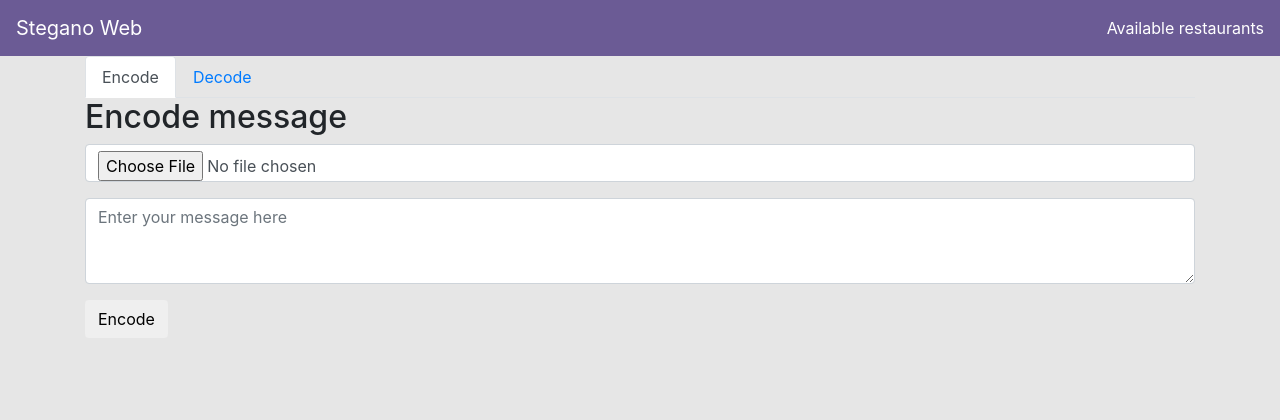
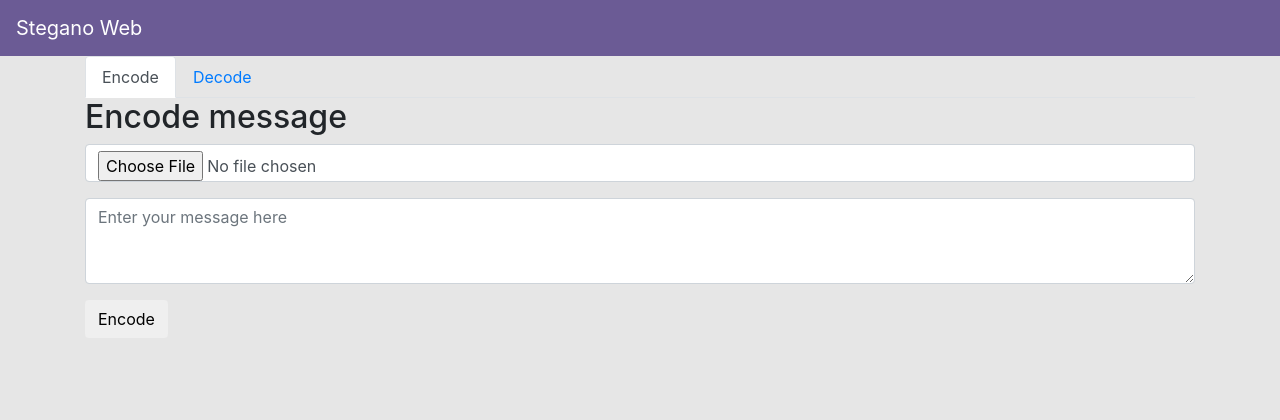
Before and after one commit to cedricbonhomme/stegano-web, a Flask app: page / in a window 1280 px wide. Shown: the top 420 px of the page. Run offline with Flask 2, Linux system fonts and the light colour scheme; some libraries are stand-ins or nearby versions.

Commit message:
removed a menu item

```diff
--- a/web/templates/layout.html
+++ b/web/templates/layout.html
@@ -26,7 +26,7 @@
         <div class="collapse navbar-collapse" id="navbarSupportedContent">
             <ul class="navbar-nav mr-auto w-100 justify-content-end">
                 <li class="nav-item">
-                    <a href="/list"><span class="glyphicon glyphicon-list"></span> Available restaurants</a>
+                    <a href="/list"><span class="glyphicon glyphicon-list"></span> </a>
                 </li>
             </ul>
         </div>
```
